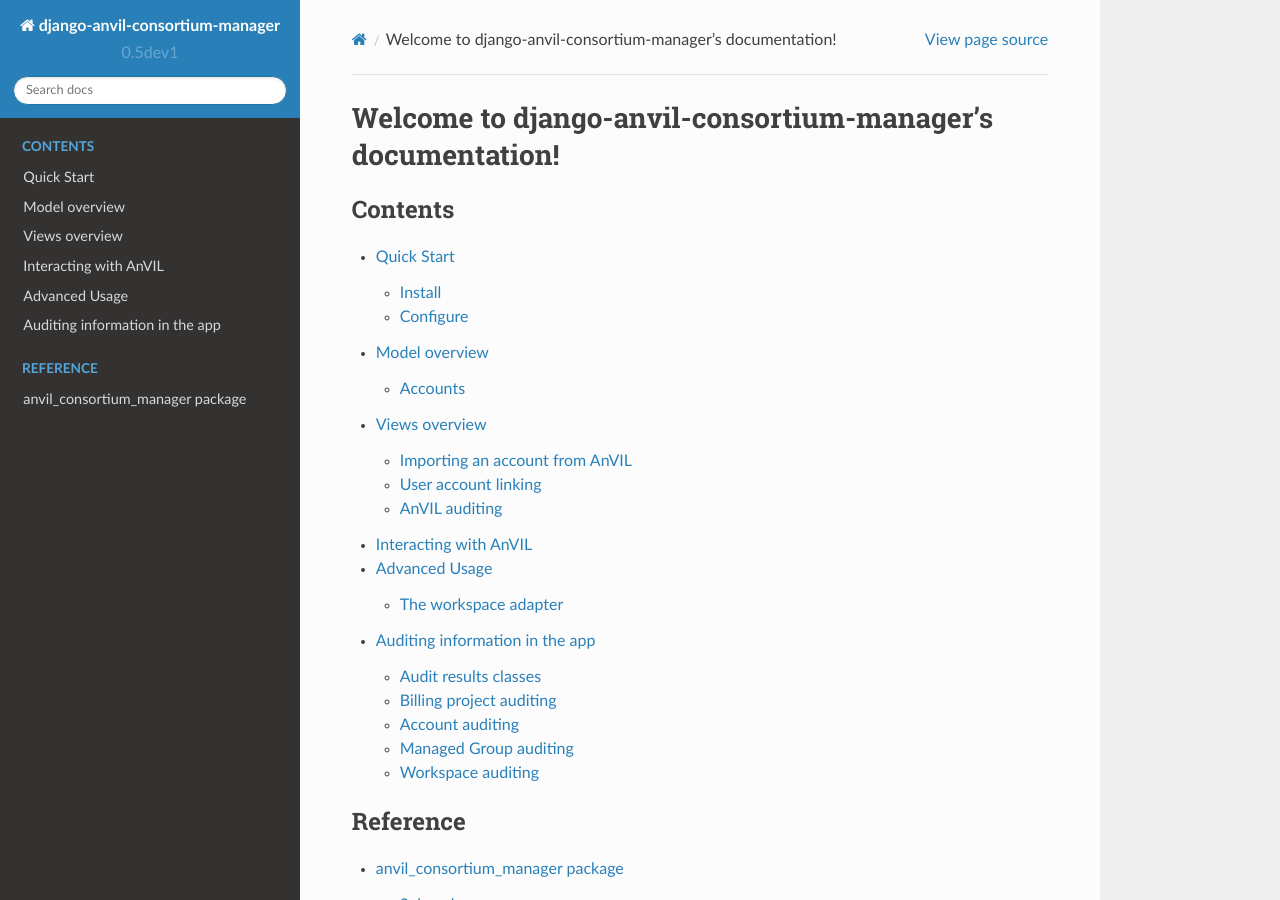
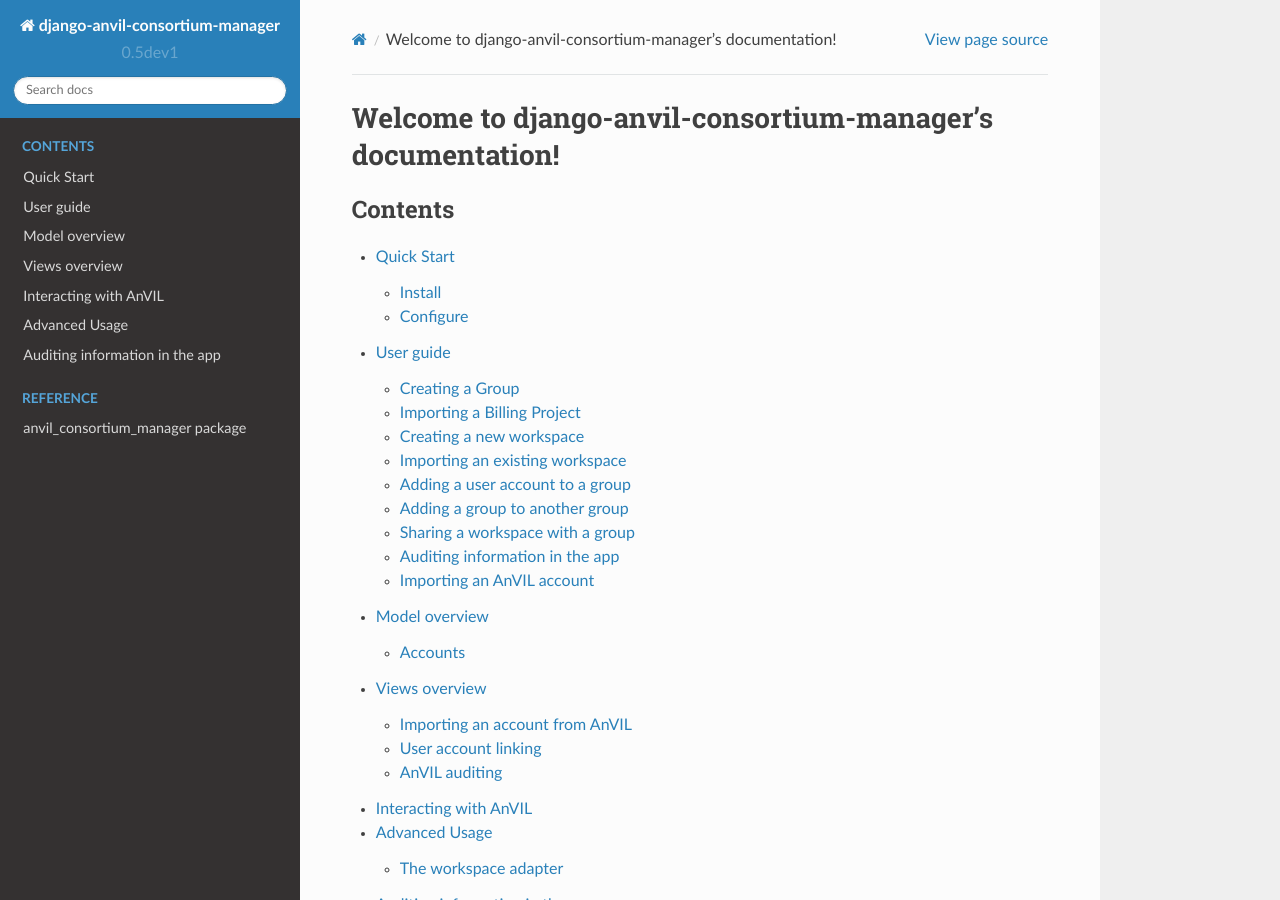
Before and after one commit to UW-GAC/django-anvil-consortium-manager, a Sphinx documentation site: the page built from docs/index.rst, in a window 1280 px wide and 900 px high. Built offline with Sphinx 7.4.7 and the Read the Docs theme 2.0.0, drawn with Linux system fonts in a browser that asks for light colours; some of the changed lines change nothing that is shown.

Commit message:
Migrate Google Docs documentation to app documentation
Add a new "user guide" section.

```diff
--- a/docs/index.rst
+++ b/docs/index.rst
@@ -11,6 +11,7 @@
    :caption: Contents
 
    quickstart
+   user_guide
    models
    views
    anvil_api
--- /dev/null
+++ b/docs/user_guide.rst
@@ -0,0 +1,140 @@
+.. _user_guide:
+
+User guide
+==========
+
+
+Creating a Group
+----------------
+
+1. Navigate to Managed Groups -> Add a group.
+
+2. Type the name of the group to create in the "Name" field.
+
+3. Click on "Save group". This can take some time due to delays from AnVIL.
+
+If successful, you will be shown a success message and information about the group that you just created.
+
+
+Importing a Billing Project
+---------------------------
+
+Note that the service account running the website must be added as a user of the billing project that you are trying to import.
+
+1. Navigate to `Billing Projects -> Import a billing project`.
+
+2. In the "name" field, type the name of the billing project to import.
+
+3. Click on the "Import billing project" button.
+
+If successful, you will be shown a success message and information about the billing project that you just imported.
+
+Creating a new workspace
+------------------------
+
+1. Navigate to `Workspaces -> Create a new a workspace`. Make sure to select the "Create a new workspace" link under the workspace type that you would like to create.
+
+2. In the "Billing project" field, select the billing project in which to create the workspace (e.g., primed-cc). If it doesn’t exist, you may need to import a billing project (see instructions).
+
+3. In the "name" field, type the name of the workspace that you would like to create within the selected billing project (e.g., test-workspace).
+
+4. If applicable, in the "authorization domains" box, select one or more authorization domains for this workspace.
+
+    * You can select multiple authorization domains using Command-click.
+    * To de-select an authorization domain, click on it while holding the Command key.
+
+5. Fill out all other required fields for the type of workspace you are creating.
+
+6. Click on the "Save workspace" button. This can take some time due to delays from AnVIL.
+
+If successful, you will be shown a success message and information about the workspace that you just created. The examples would create a workspace named "primed-cc/test-workspace".
+
+Importing an existing workspace
+-------------------------------
+
+Note that the service account running the website must be an owner of the workspace (or in a group that has owner permissions) to be able to import it to the app.
+If the workspace has any auth domains, they will be imported into the app even if the service account is not an admin of those groups.
+
+1. Navigate to `Workspaces -> Import a workspace` from AnVIL. Make sure to select the "Create a new workspace" link under the workspace type that you would like to import.
+
+2. From the "Workspace" dropdown, select the workspace you would like to import. Only workspaces where the service account is an owner are shown in this dropdown.
+
+3. Fill out all other required fields for this workspace type.
+
+4. Click on the "Import workspace" button. This can take some time due to delays from AnVIL.
+
+If successful, you will be shown a success message and information about the workspace that you just imported.
+
+Adding a user account to a group
+--------------------------------
+
+1. Navigate to `Managed Groups -> Add an account to a group`.
+2. Select the Group and Account that you would like to add to the group from the Group and Account fields. You can start typing to autocomplete the Group name and Account email.
+3. In the Role field, select the role that this Account should have in the Group. Typically, everyone should be added as a "Member".
+4. Click on the "Save membership" button. This can take some time due to delays from AnVIL.
+
+If successful, you will be shown a success message.
+
+Adding a group to another group
+-------------------------------
+
+1. Navigate to `Managed Groups -> Add a group to a group`.
+2. Select the Parent Group and Child Group that you would like to add to the group from the Parent Group and Child Group fields. You can start typing to autocomplete the Parent Group name and Child Group email.
+3. In the Role field, select the role that the Child Group should have in the Group. In most cases, everyone should be added as a "Member".
+4. Click on the "Save membership" button. This can take some time due to delays from AnVIL.
+
+If successful, you will be shown a success message.
+
+Sharing a workspace with a group
+--------------------------------
+
+You can share a workspace with a group using three different options.
+
+1. Navigate to `Workspaces -> Share a workspace with a group`. This allows you to select both the workspace and the Managed Group.
+2. Navigate to a Workspace detail page and click the "Share this workspace with a group" button. This allows you to select the Managed Group with which to share the workspace.
+3. Navigate to a Managed Group detail page and click the "Share a workspace with this group" button. This allows you to select the Workspace to share with this group.
+
+In any case, once you have arrived at the form using one of the above three methods, follow these instructions to share the workspace with the group.
+
+1. If applicable, select the Workspace and/or the Managed Group that should have access to that Workspace from the dropdown fields. You can start typing to autocomplete the Workspace and Group name.
+2. Select the access level that the Group should have for this workspace. Typically, the access level should be either "Reader" or "Writer".
+3. If the Group should have compute access in the workspace, select the "Can compute" box.
+4. Click on the "Save access" button. This can take some time due to delays from AnVIL.
+
+If successful, you will be shown a success message.
+
+
+
+Auditing information in the app
+-------------------------------
+
+For each type of AnVIL resource (Billing Projects, Accounts, Managed Groups, and Workspaces), you can run an audit to compare the information in the app against the information on AnVIL to make sure they match.
+For now, you can do this by navigating to a specific page for each type of resource.
+Note that this page makes a number of API calls, so you shouldn’t load it too frequently.
+
+* For Billing Projects: `Navigate to Billing projects -> Audit billing projects`
+* For Accounts: `Navigate to Accounts -> Audit accounts`
+* For Managed Groups: `Navigate to Managed groups -> Audit managed groups`
+For workspaces: `Navigate to Workspaces -> Audit workspaces`
+
+The audit page explains more about the audit and what is checked for each type of AnVIL resource.
+Also see the :ref:`Auditing` section for more information.
+
+
+Importing an AnVIL account
+--------------------------
+
+Typically, consortium users should link their AnVIL accounts instead of having a coordinating center staff member follow these steps.
+There are two general cases where staff may wish to import an AnVIL account:
+
+1. A consortium member would like a service account to upload data.
+2. The coordinating center would like to give access to non-consortium members, such as allowing AnVIL staff to access a workspace to help troubleshoot an issue.
+
+For those two cases, follow these steps.
+Note that the account must already exist on AnVIL to be able to import it.
+
+1. Navigate to `Accounts -> Import an Account`.
+2. Type the email of the account in the "email" field.
+3. If the account that you are importing is a service account instead of a user account, check the "I service account" box.
+4. Click on "Save account". This can take some time due to delays from AnVIL.
+5. If successful, you will be shown a message and information about the account that you just imported. Otherwise, you will be shown an error message at the top of the page.
```
